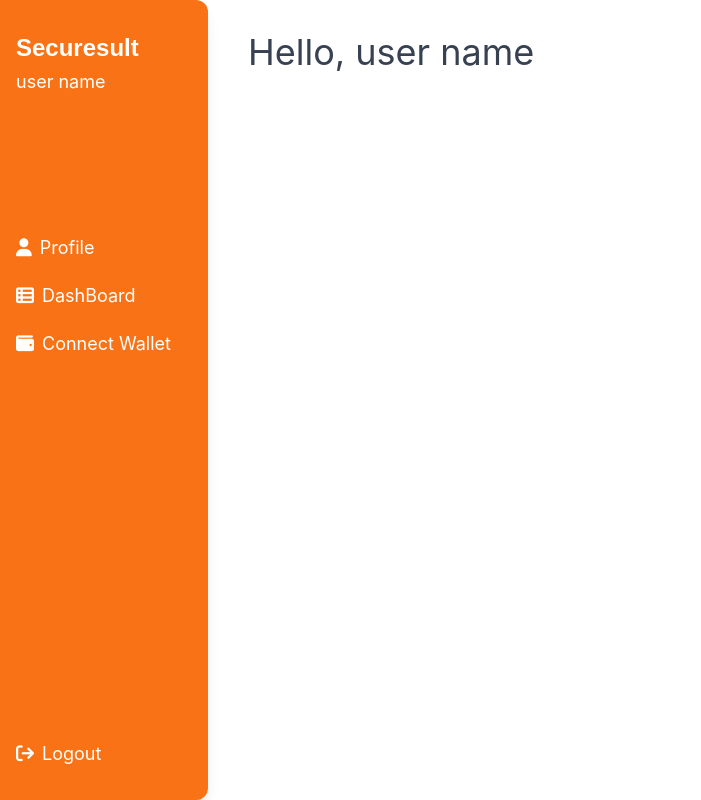
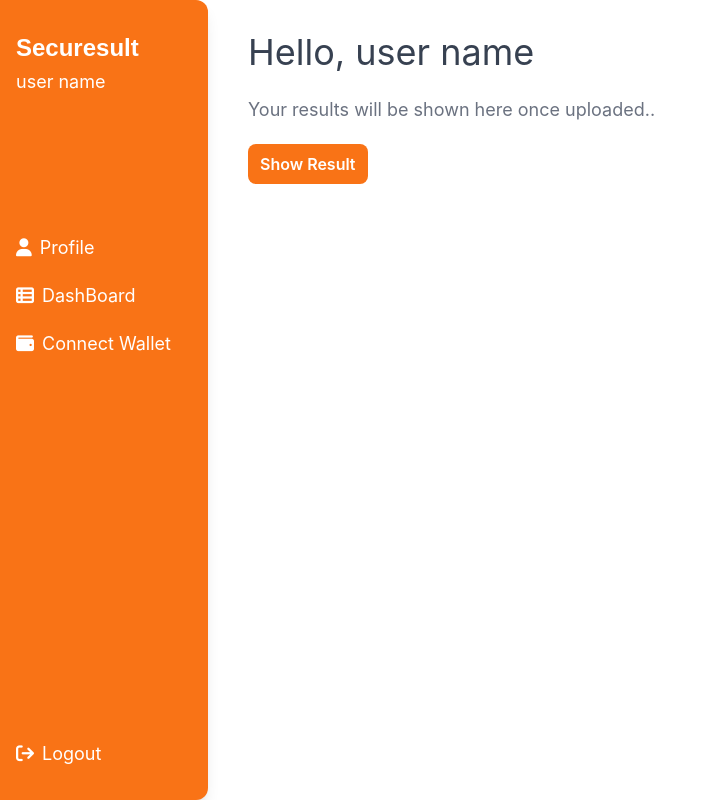
Before and after one commit to Redidacove/Securesult-2.0, a React (Create React App) app in the folder securesult/: page /dashboardStudent in a window 1280 px wide. Shown: the whole page, without its empty margins (0-701 px from the left). Built offline with nearby package versions, Linux system fonts and the light colour scheme.

Commit message:
added button and text to student dashboard

```diff
--- a/securesult/src/components/ResultContainer.js
+++ b/securesult/src/components/ResultContainer.js
@@ -3,7 +3,13 @@ import React from "react";
 const ResultContainer = () => {
   return (
     <div className="py-8 px-10">
-      <h1 className="text-gray-700 text-4xl">Hello, user name</h1>
+      <h1 className="text-gray-700 text-4xl mb-6">Hello, user name</h1>
+      <p className="text-gray-500 text-lg">
+        Your results will be shown here once uploaded..
+      </p>
+      <button className="bg-orange-500 text-white font-semibold mt-5 rounded-lg py-2 px-3">
+        Show Result
+      </button>
     </div>
   );
 };
```
